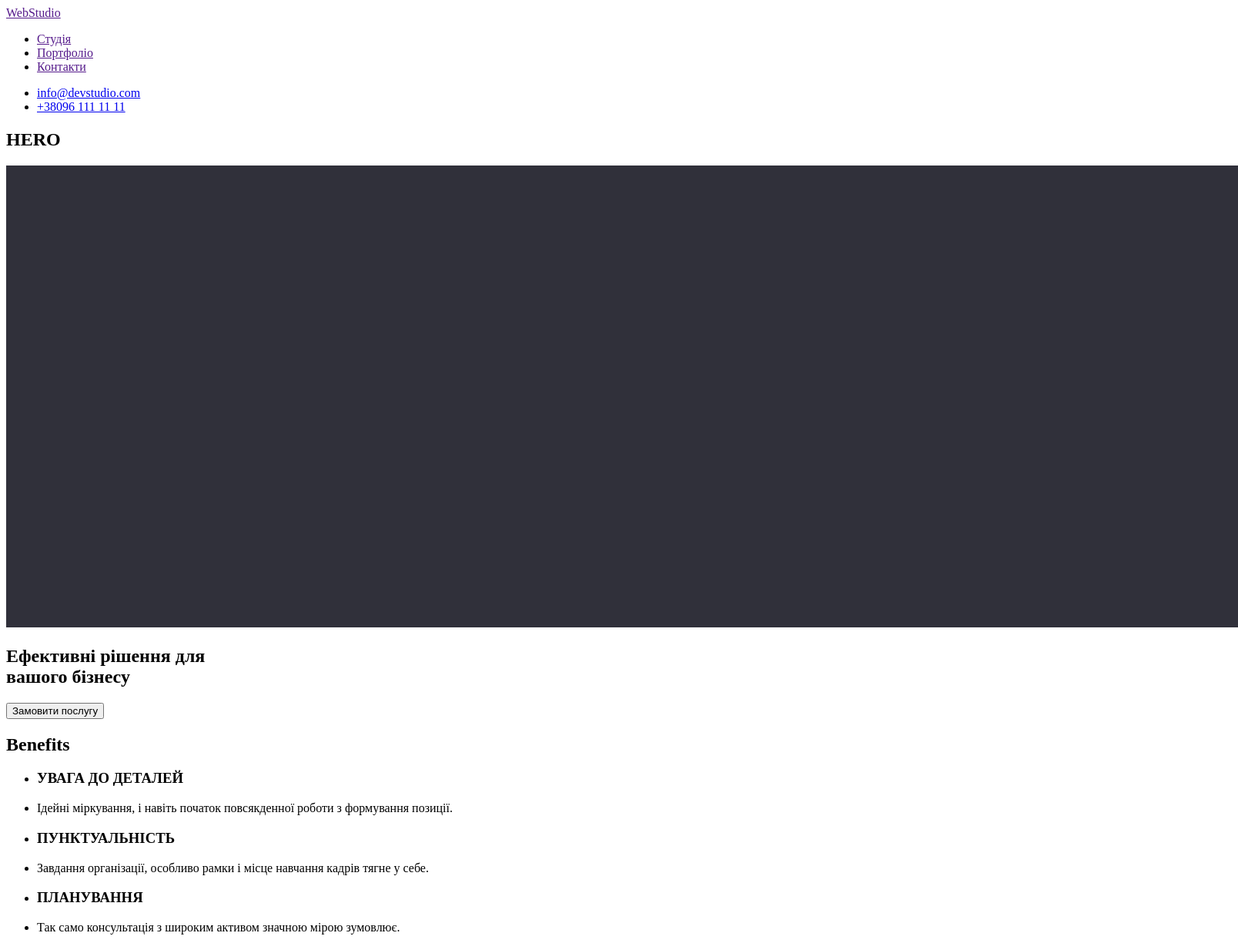
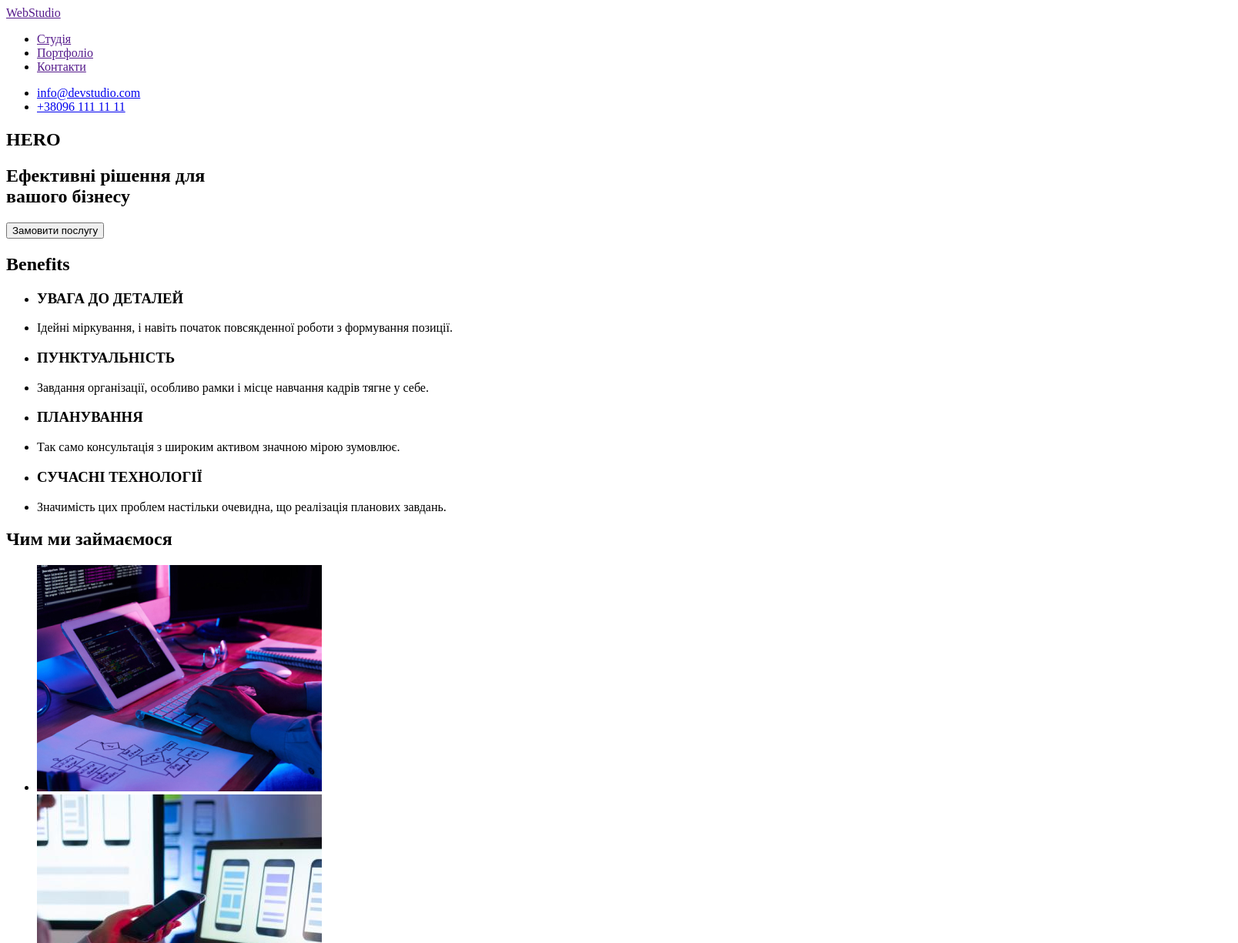
Before and after one commit to OlexiiKucheruk/goit-hw-01, a plain HTML site: page index.html in a window 1280 px wide. Shown: the top 1225 px of the page at 77% size, 1608 px wide, since content can reach past the window. Drawn offline with Linux system fonts and the light colour scheme; files whose address does not match are found by name.

Commit message:
мелкие правки

```diff
--- a/index.html
+++ b/index.html
@@ -25,12 +25,11 @@
 
     <main>
       <section>
-        <h2>HERO</h2>
-        <img src="img/Bg.jpg" alt="background" width="1600" height="600" />
-        <h1>
+        <h1>HERO</h1>
+        <h2>
           Ефективні рішення для <br />
           вашого бізнесу
-        </h1>
+        </h2>
         <button type="button">Замовити послугу</button>
       </section>
 
```
